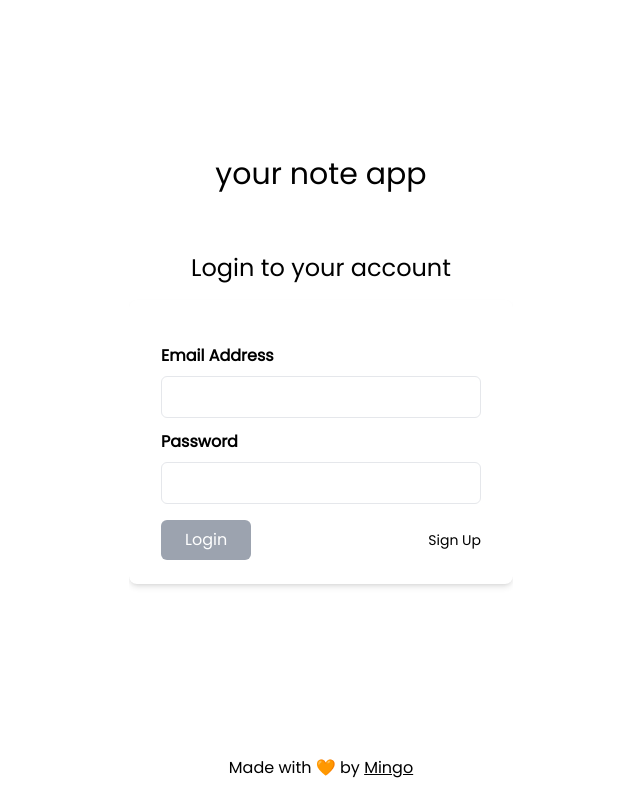
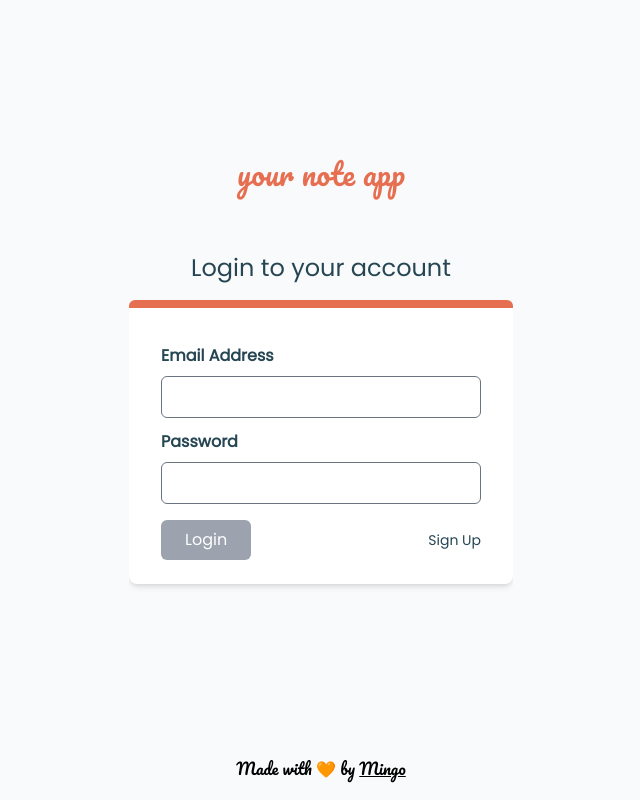
Before and after one commit to azimifardous/MERN-noteApp, a React (Create React App) app: page /login in a window 1280 px wide. Shown: the whole page, without its empty margins (319-959 px from the left). Built offline with nearby package versions, Linux system fonts and the light colour scheme.

Commit message:
Installed some new libraries

```diff
--- a/package.json
+++ b/package.json
@@ -3,9 +3,14 @@
   "version": "0.1.0",
   "private": true,
   "dependencies": {
+    "@fortawesome/fontawesome-svg-core": "^6.4.0",
+    "@fortawesome/free-solid-svg-icons": "^6.4.0",
+    "@fortawesome/react-fontawesome": "^0.2.0",
     "@testing-library/jest-dom": "^5.17.0",
     "@testing-library/react": "^13.4.0",
     "@testing-library/user-event": "^13.5.0",
+    "flowbite": "^1.7.0",
+    "flowbite-react": "^0.4.11",
     "joi-browser": "13.4",
     "react": "^18.2.0",
     "react-dom": "^18.2.0",
--- a/src/App.js
+++ b/src/App.js
@@ -1,10 +1,12 @@
 import LoginForm from "./components/loginForm";
 import { Redirect, Route, Switch } from 'react-router-dom';
 import RegisterForm from "./components/registerForm";
+import Dashboard from "./components/dashboard";
 
 function App() {
   return (
     <Switch>
+      <Route path="/dashboard" component={Dashboard} />
       <Route path="/login" component={LoginForm} />
       <Route path="/register" component={RegisterForm} />
       <Redirect from="/" to="/login" />
--- a/src/index.css
+++ b/src/index.css
@@ -6,6 +6,36 @@
 @layer base {
   html {
     font-family: "Poppins", sans-serif;
+  }
+}
+
+@layer components {
+  .btn {
+    @apply md:hidden m-6 text-2xl text-customGray hover:bg-customGreen hover:text-white p-2 pl-4 pr-4 transition-all rounded-lg;
+  }
+
+  .btn.hide {
+    @apply hidden;
+  }
+
+  .sidebar {
+    @apply max-md:fixed max-md:top-0 max-md:left-[-250px] w-60 border-r-2 border-r-customGray bg-customGray h-screen flex flex-col items-center transition-all;
+  }
+
+  .sidebar.active {
+    @apply max-md:left-0 z-10;
+  }
+
+  .overlay.active {
+    @apply fixed top-0 left-0 w-full h-full bg-black opacity-50 z-0;
+  }
+
+  .list {
+    @apply opacity-0 transition-all;
+  }
+
+  .list.active {
+    @apply opacity-100;
   }
 }
 
@@ -20,4 +50,5 @@
 #root {
   width: 100vw;
   height: 100vh;
+  background-color: #f9fafb;
 }
--- a/tailwind.config.js
+++ b/tailwind.config.js
@@ -2,9 +2,24 @@
 module.exports = {
   content: [
     "./src/**",
+    'node_modules/flowbite-react/**/*.{js,jsx,ts,tsx}'
   ],
   theme: {
     extend: {},
+    fontFamily: {
+      'pacifico': "Pacifico",
+    },
+    colors: {
+      'customGray': "#264653",
+      'customGreen': "#2a9d8f",
+      'customYellow': "#e9c46a",
+      'customOrange': "#f4a261",
+      'customRed': "#e76f51",
+      'customPink': "#ffcad4",
+
+    }
   },
-  plugins: [],
+  plugins: [
+    require('flowbite/plugin')
+  ],
 }
```
Also changed, not shown: 1 other file (tests, documents, lock files or other folders).
